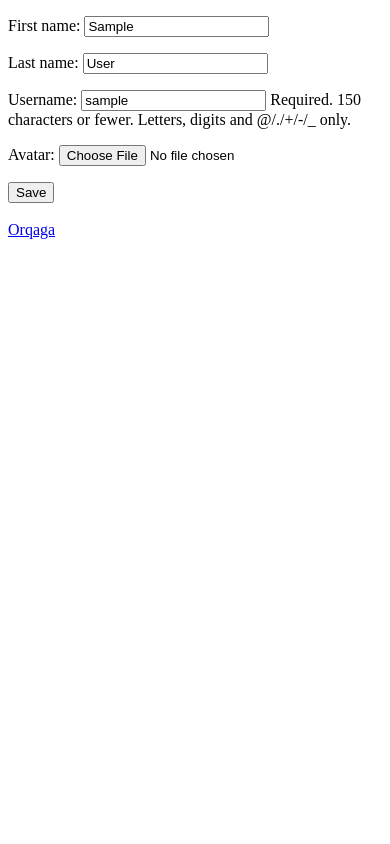
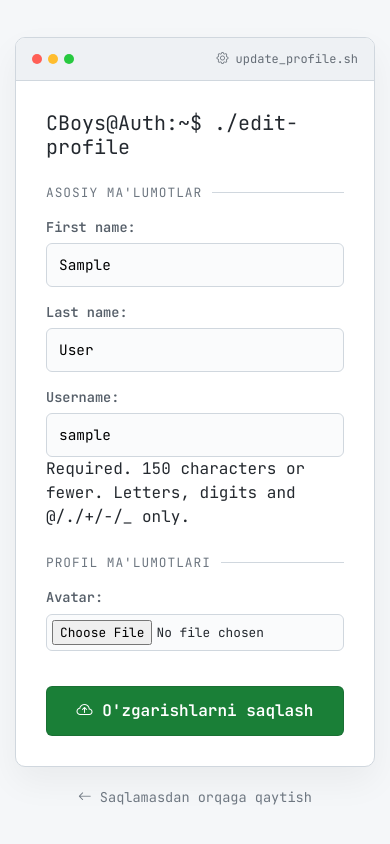
Before and after one commit to axrorback/oauth, a Django app: page /users/profile-edit/ in a window 390 px wide. Run offline with Django 5.2, Linux system fonts and the light colour scheme; the visitor is signed in with stand-in values (Sample User, id 1); parts of the project's set-up code (start-up, migrations or seed data) failed here and were passed over.

Commit message:
Revamp profile_edit.html with localized text, responsive design, and improved styling

```diff
--- a/templates/users/profile_edit.html
+++ b/templates/users/profile_edit.html
@@ -1,19 +1,197 @@
 <!DOCTYPE html>
-<html lang="en">
+<html lang="uz">
 <head>
-    <meta charset="UTF-8">
-    <title>Title</title>
+  <meta charset="utf-8">
+  <meta name="viewport" content="width=device-width, initial-scale=1">
+  <title>Profilni tahrirlash | CODERBOYS Auth</title>
+
+  <link href="https://fonts.googleapis.com/css2?family=JetBrains+Mono:wght@300;400;600&display=swap" rel="stylesheet">
+  <link href="https://cdn.jsdelivr.net/npm/bootstrap@5.3.0/dist/css/bootstrap.min.css" rel="stylesheet">
+  <link href="https://cdn.jsdelivr.net/npm/bootstrap-icons@1.11.1/font/bootstrap-icons.css" rel="stylesheet">
+
+  <style>
+    :root {
+      --bg: #f5f7f9;
+      --card-bg: #ffffff;
+      --text: #24292f;
+      --primary: #1a7f37;
+      --border: #d0d7de;
+      --terminal-head: #eef1f4;
+      --font-mono: 'JetBrains Mono', monospace;
+    }
+
+    body {
+      background-color: var(--bg);
+      color: var(--text);
+      font-family: var(--font-mono);
+      display: flex;
+      align-items: center;
+      justify-content: center;
+      min-height: 100vh;
+      margin: 0;
+      padding: 20px 0;
+    }
+
+    .edit-container {
+      max-width: 550px;
+      width: 100%;
+      padding: 15px;
+    }
+
+    .terminal-window {
+      background: var(--card-bg);
+      border: 1px solid var(--border);
+      border-radius: 10px;
+      overflow: hidden;
+      box-shadow: 0 15px 35px rgba(0,0,0,0.05);
+    }
+
+    .terminal-header {
+      background: var(--terminal-head);
+      padding: 12px 16px;
+      display: flex;
+      justify-content: space-between;
+      align-items: center;
+      border-bottom: 1px solid var(--border);
+    }
+
+    .terminal-dots { display: flex; gap: 6px; }
+    .dot { width: 10px; height: 10px; border-radius: 50%; }
+    .dot-1 { background: #ff5f56; }
+    .dot-2 { background: #ffbd2e; }
+    .dot-3 { background: #27c93f; }
+
+    .terminal-body { padding: 30px; }
+
+    /* Form styling */
+    .form-section-title {
+      font-size: 0.8rem;
+      color: #6e7781;
+      text-transform: uppercase;
+      letter-spacing: 1px;
+      margin-bottom: 15px;
+      display: flex;
+      align-items: center;
+      gap: 10px;
+    }
+    .form-section-title::after {
+      content: "";
+      flex-grow: 1;
+      height: 1px;
+      background: var(--border);
+    }
+
+    .edit-form p {
+      margin-bottom: 15px;
+    }
+
+    .edit-form label {
+      display: block;
+      margin-bottom: 6px;
+      font-size: 0.85rem;
+      font-weight: 600;
+      color: #57606a;
+    }
+
+    .edit-form input, .edit-form textarea, .edit-form select {
+      display: block;
+      width: 100%;
+      padding: 10px 12px;
+      font-size: 0.9rem;
+      font-family: var(--font-mono);
+      background-color: #fafbfc;
+      border: 1px solid var(--border);
+      border-radius: 6px;
+      transition: 0.2s;
+    }
+
+    .edit-form input:focus, .edit-form textarea:focus {
+      outline: none;
+      border-color: var(--primary);
+      background-color: #fff;
+      box-shadow: 0 0 0 3px rgba(26, 127, 55, 0.1);
+    }
+
+    .edit-form textarea { min-height: 80px; resize: vertical; }
+
+    /* File input custom style */
+    input[type="file"] {
+      padding: 5px;
+      font-size: 0.8rem;
+    }
+
+    .btn-save {
+      background: var(--primary);
+      color: white;
+      border: 1px solid rgba(27, 31, 36, 0.15);
+      width: 100%;
+      padding: 12px;
+      border-radius: 6px;
+      font-weight: 600;
+      font-size: 1rem;
+      cursor: pointer;
+      transition: 0.2s;
+      margin-top: 20px;
+    }
+
+    .btn-save:hover {
+      background: #166e30;
+      transform: translateY(-1px);
+    }
+
+    .footer-links {
+      text-align: center;
+      margin-top: 20px;
+      font-size: 0.85rem;
+    }
+    .footer-links a { color: #6e7781; text-decoration: none; }
+    .footer-links a:hover { color: var(--text); text-decoration: underline; }
+  </style>
 </head>
 <body>
-<form method="post" enctype="multipart/form-data">
-    {% csrf_token %}
 
-    {{ user_form.as_p }}
-    {{ profile_form.as_p }}
+<div class="edit-container">
+  <div class="terminal-window">
+    <div class="terminal-header">
+      <div class="terminal-dots">
+        <div class="dot dot-1"></div>
+        <div class="dot dot-2"></div>
+        <div class="dot dot-3"></div>
+      </div>
+      <div style="font-size: 0.75rem; color: #656d76;">
+        <i class="bi bi-gear"></i> update_profile.sh
+      </div>
+    </div>
 
-    <button type="submit">Save</button>
-</form>
-<br>
-<a href="{% url 'profile' %}">Orqaga</a>
+    <div class="terminal-body">
+      <h2 class="fs-5 mb-4">CBoys@Auth:~$ ./edit-profile</h2>
+
+      <form method="post" enctype="multipart/form-data" class="edit-form">
+        {% csrf_token %}
+
+        <div class="form-section-title">Asosiy ma'lumotlar</div>
+        <div class="mb-4">
+          {{ user_form.as_p }}
+        </div>
+
+        <div class="form-section-title">Profil ma'lumotlari</div>
+        <div class="mb-2">
+          {{ profile_form.as_p }}
+        </div>
+
+        <button type="submit" class="btn-save">
+          <i class="bi bi-cloud-arrow-up"></i> O'zgarishlarni saqlash
+        </button>
+      </form>
+    </div>
+  </div>
+
+  <div class="footer-links">
+    <a href="{% url 'profile' %}">
+      <i class="bi bi-arrow-left"></i> Saqlamasdan orqaga qaytish
+    </a>
+  </div>
+</div>
+
 </body>
 </html>
```
